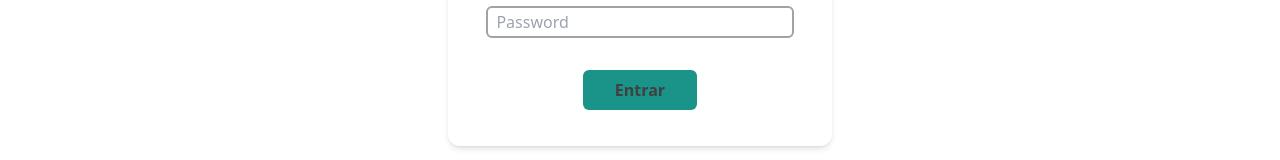
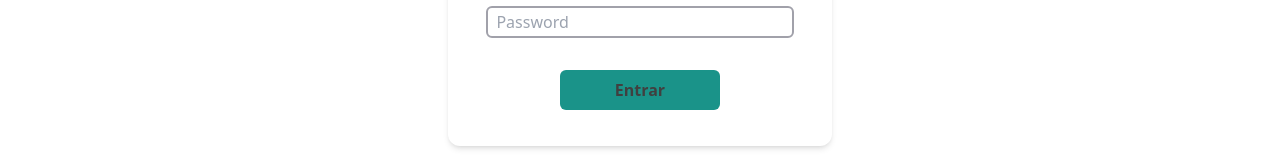
Before and after one commit to afrataiza/Checkpoint_Front_End_3, a React (Vite) app in the folder checkpoint_fe3/: page /login in a window 1280 px wide. Shown: the part 318-478 px from the top of the page. Built offline with nearby package versions, Linux system fonts and the light colour scheme.

Commit message:
style: atualiza estilização do botão

```diff
--- a/checkpoint_fe3/src/components/Button/index.jsx
+++ b/checkpoint_fe3/src/components/Button/index.jsx
@@ -2,7 +2,7 @@
 
 const Button = ({ text, onClick, type = "button" }) => {
   return (
-    <button type={type} onClick={onClick} className="bg-primary rounded-md font-semibold px-8 py-2">
+    <button type={type} onClick={onClick} className="bg-primary rounded-md font-semibold py-2 w-40">
       {text}
     </button>
   );
```
